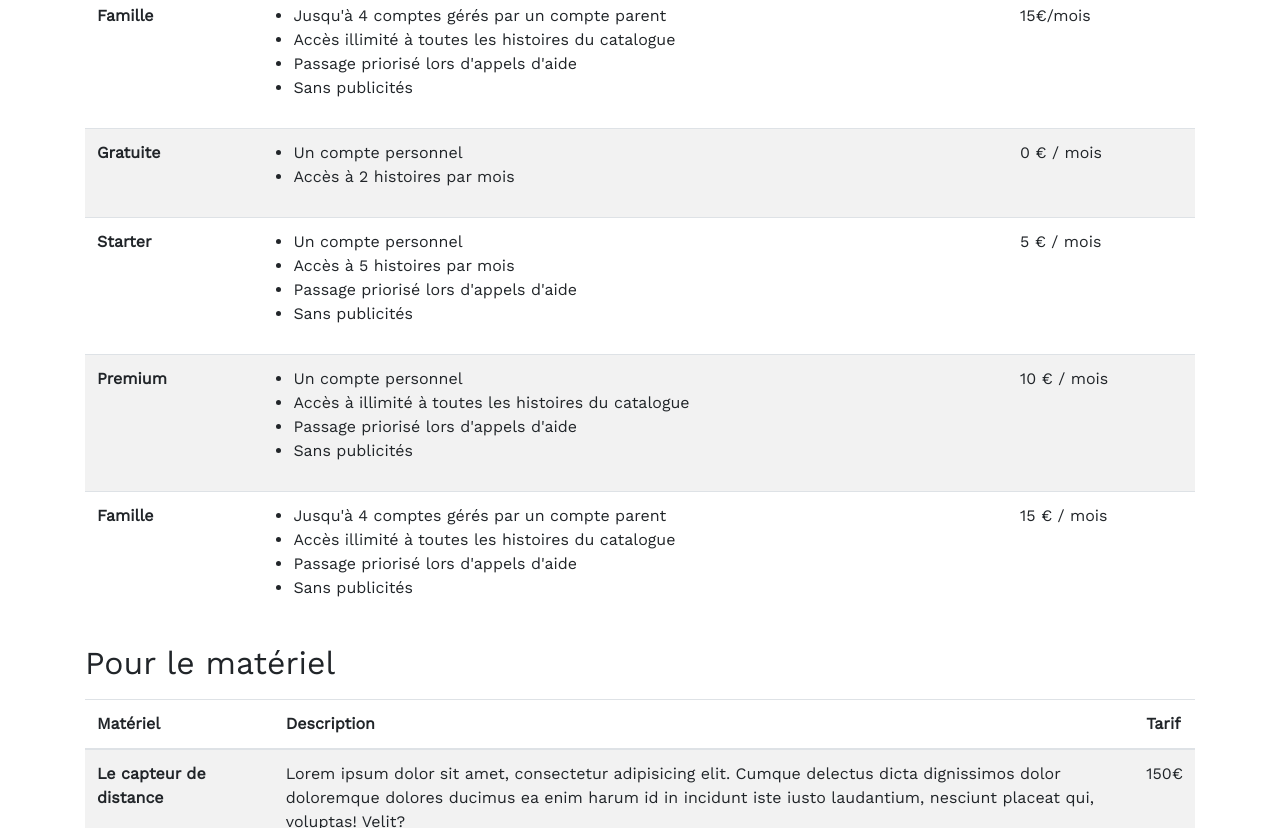
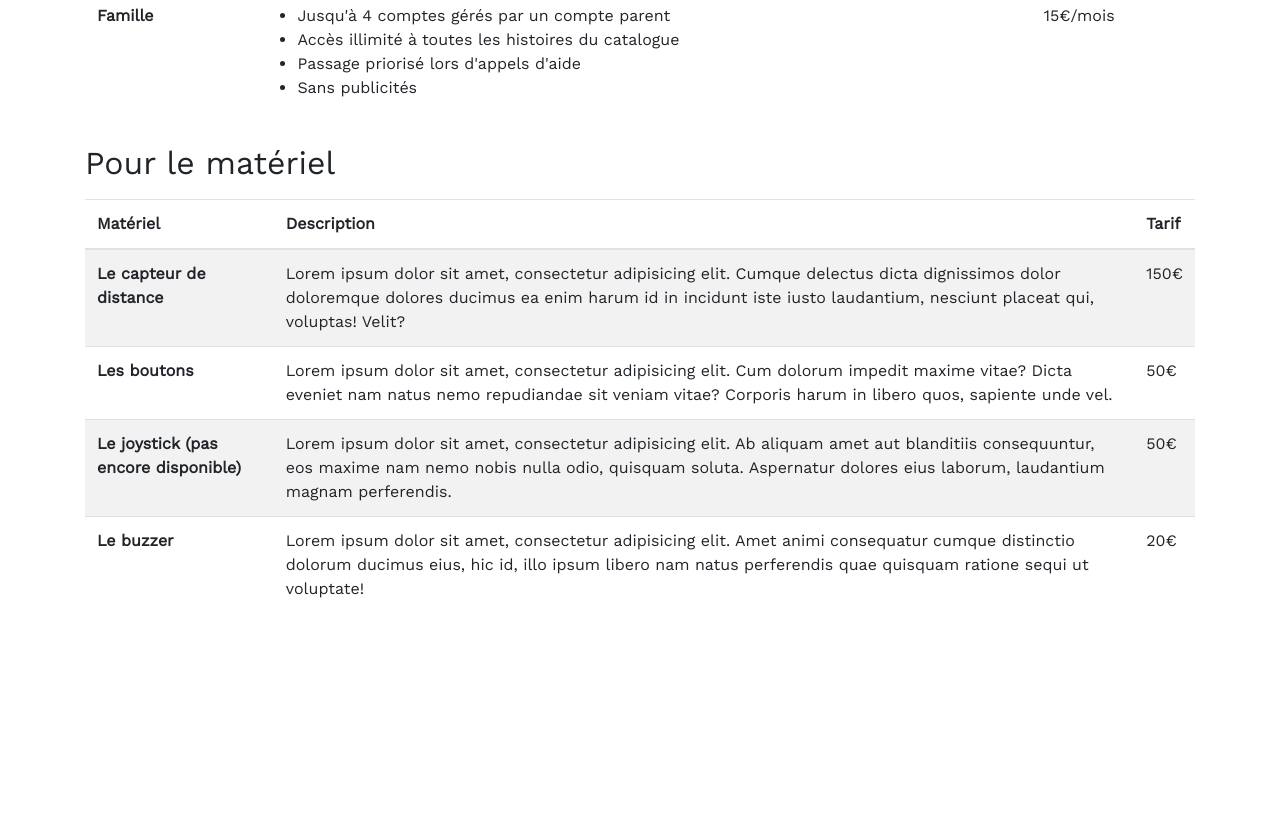
Before and after one commit to storystation/site, an Angular app: page /prices in a window 1280 px wide. Shown: the part 660-1488 px from the top of the page. After the commit the page ends 1273 px from the top, so only its background shows below. Built offline with nearby package versions, Linux system fonts and the light colour scheme.

Commit message:
Remove old subscribe table

```diff
--- a/src/app/pages/landing/landing.component.html
+++ b/src/app/pages/landing/landing.component.html
@@ -44,52 +44,6 @@
           </ul>
         </td>
         <td>{{ spec.price + '€/mois' }}</td>
-      </tr>
-      <tr>
-        <th scope="row">Gratuite</th>
-        <td>
-          <ul>
-            <li>Un compte personnel</li>
-            <li>Accès à 2 histoires par mois</li>
-          </ul>
-        </td>
-        <td>0 € / mois</td>
-      </tr>
-      <tr>
-        <th scope="row">Starter</th>
-        <td>
-          <ul>
-            <li>Un compte personnel</li>
-            <li>Accès à 5 histoires par mois</li>
-            <li>Passage priorisé lors d'appels d'aide</li>
-            <li>Sans publicités</li>
-          </ul>
-        </td>
-        <td>5 € / mois</td>
-      </tr>
-      <tr>
-        <th scope="row">Premium</th>
-        <td>
-          <ul>
-            <li>Un compte personnel</li>
-            <li>Accès à illimité à toutes les histoires du catalogue</li>
-            <li>Passage priorisé lors d'appels d'aide</li>
-            <li>Sans publicités</li>
-          </ul>
-        </td>
-        <td>10 € / mois</td>
-      </tr>
-      <tr>
-        <th scope="row">Famille</th>
-        <td>
-          <ul>
-            <li>Jusqu'à 4 comptes gérés par un compte parent</li>
-            <li>Accès illimité à toutes les histoires du catalogue</li>
-            <li>Passage priorisé lors d'appels d'aide</li>
-            <li>Sans publicités</li>
-          </ul>
-        </td>
-        <td>15 € / mois</td>
       </tr>
       </tbody>
     </table>
```
